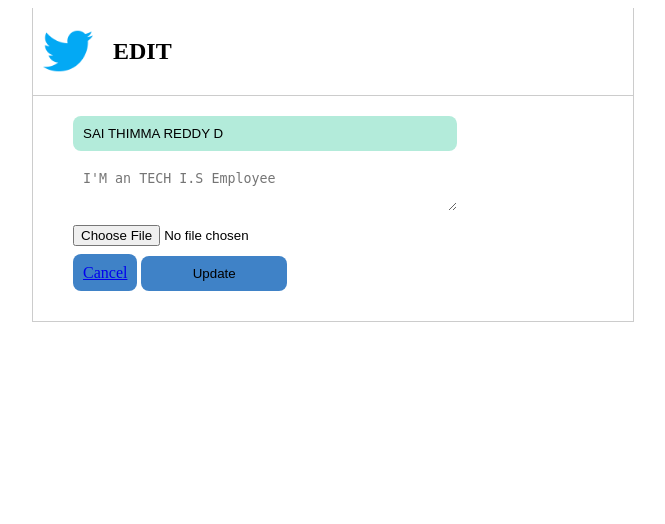
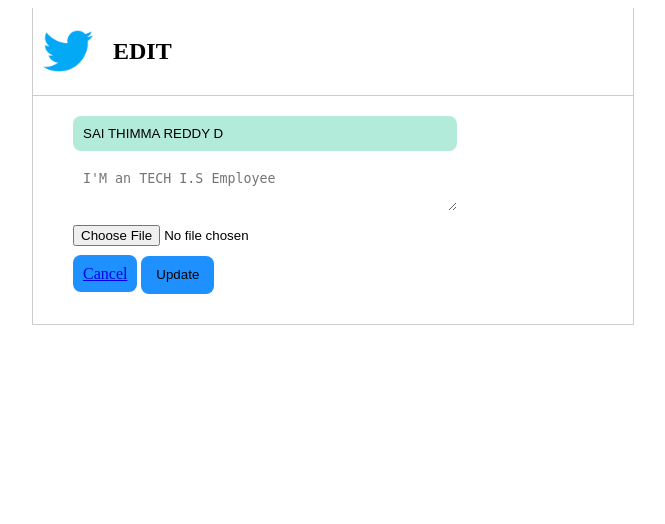
Before and after one commit to adarshs002/Twitter-clone, a Django app: page /edit/104/ in a window 1280 px wide. Shown: the top 524 px of the page, without its empty margins (307-972 px from the left). Run offline with Django 3.2, Linux system fonts and the light colour scheme; data comes from the database, SQL or seed files in the repository.

Commit message:
added some stylings

```diff
--- a/static/css/style.css
+++ b/static/css/style.css
@@ -165,11 +165,12 @@
   border-bottom: rgb(153, 151, 151);
 }
 .update-button {
-  width: 28%;
+  width: 14%;
+  height: 38px;
   margin-bottom: 10px;
   padding: 10px;
   border: 1px none #ccc;
-  background-color: #3f82c7;
+  background-color: dodgerblue;
   border-radius: 8px;
   cursor: pointer;
 }
@@ -182,10 +183,10 @@
 }
 .like-button {
   float: none;
-  float: none;
   background-color: white;
   color: red;
-  font-size: xx-large;
-  border: none;
+  font-size: 38px;
+  border: 0;
   width: 3px;
+  padding-right: 5px;
 }
```
